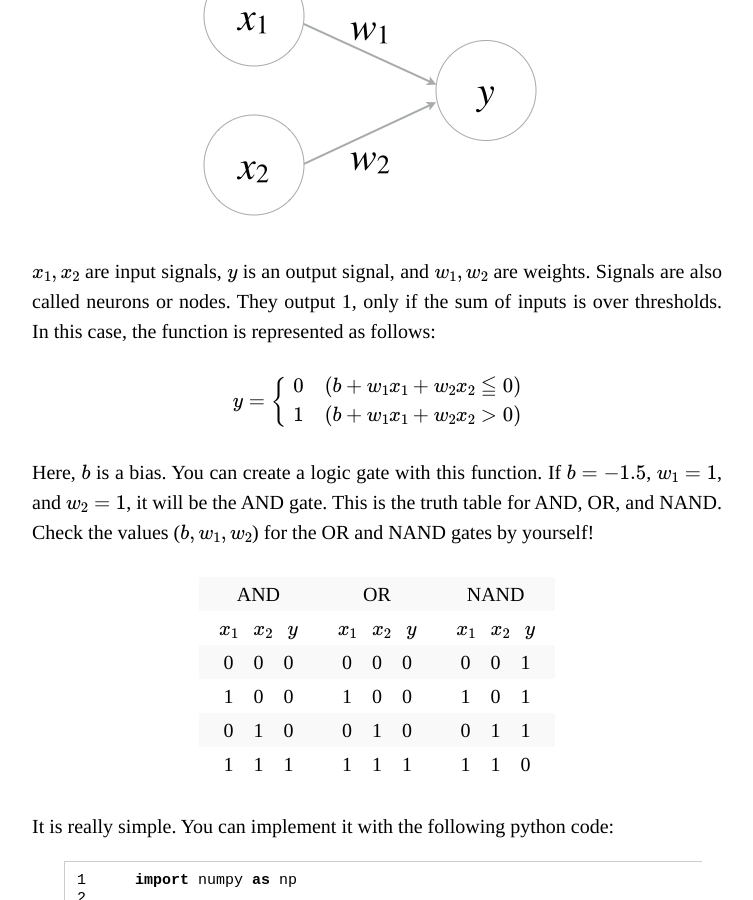
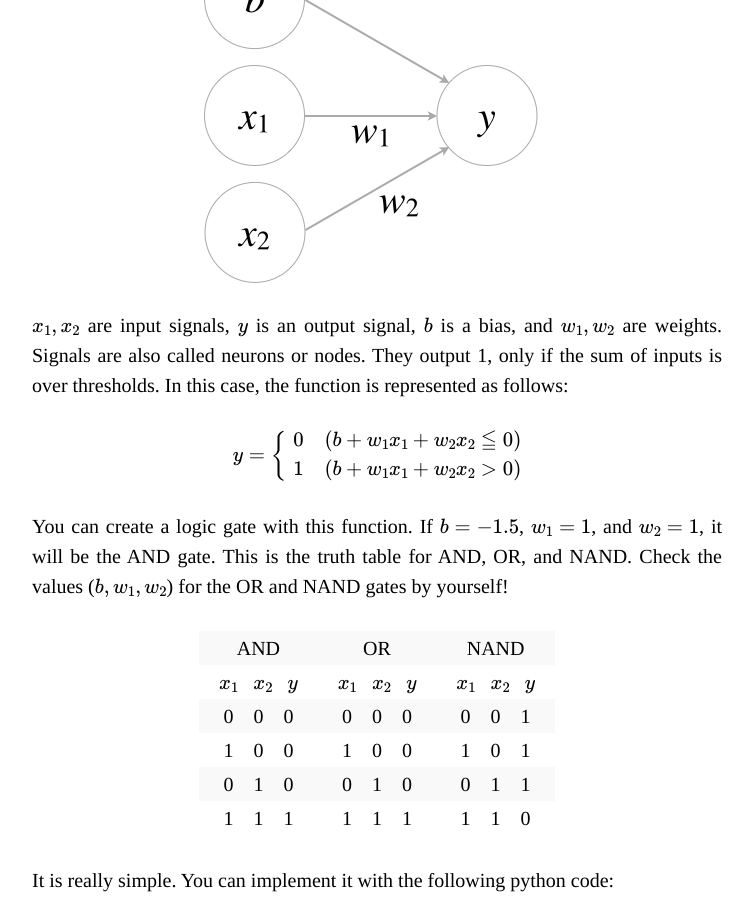
Before and after one commit to schwalbe10/thinkage, a Jekyll site: the page built from _posts/2017-01-21-perceptron.md, in a window 1280 px wide and 900 px high, scrolled down 463 px. Shown: the whole window, without its empty margins (263-1016 px from the left). Built offline with Jekyll 4.4.1, drawn with Linux system fonts in a browser that asks for light colours; formulas are drawn with MathJax 3; part of the change alters nothing that is shown.

Commit message:
no message

```diff
--- a/_posts/2017-01-21-perceptron.md
+++ b/_posts/2017-01-21-perceptron.md
@@ -12,7 +12,7 @@ The perceptron is an algorithm that signals information from an input layer to a
 
  ![perceptron]({{site.github.url}}/images/posts/perceptron.png)
 
-$$ x_1, x_2 $$ are input signals, $$ y $$ is an output signal, and $$ w_1, w_2 $$ are weights. Signals are also called neurons or nodes. They output 1, only if the sum of inputs is over thresholds. In this case, the function is represented as follows:
+$$ x_1, x_2 $$ are input signals, $$ y $$ is an output signal,  $$ b $$ is a bias, and $$ w_1, w_2 $$ are weights. Signals are also called neurons or nodes. They output 1, only if the sum of inputs is over thresholds. In this case, the function is represented as follows:
 
 $$
 \begin{eqnarray*}
@@ -25,7 +25,7 @@ $$
 \end{eqnarray*}
 $$
 
-Here, $$ b $$ is a bias. You can create a logic gate with this function. If $$ b=-1.5 $$, $$ w_1=1 $$, and $$  w_2=1 $$, it will be the AND gate. This is the truth table for AND, OR, and NAND. Check the values ($$ b, w_1, w_2 $$) for the OR and NAND gates by yourself!
+You can create a logic gate with this function. If $$ b=-1.5 $$, $$ w_1=1 $$, and $$  w_2=1 $$, it will be the AND gate. This is the truth table for AND, OR, and NAND. Check the values ($$ b, w_1, w_2 $$) for the OR and NAND gates by yourself!
 
 |AND|OR|NAND|
 |:--:|:--:|:--:|
```
Also changed, not shown: images/posts/perceptron.png, 2 other files.
